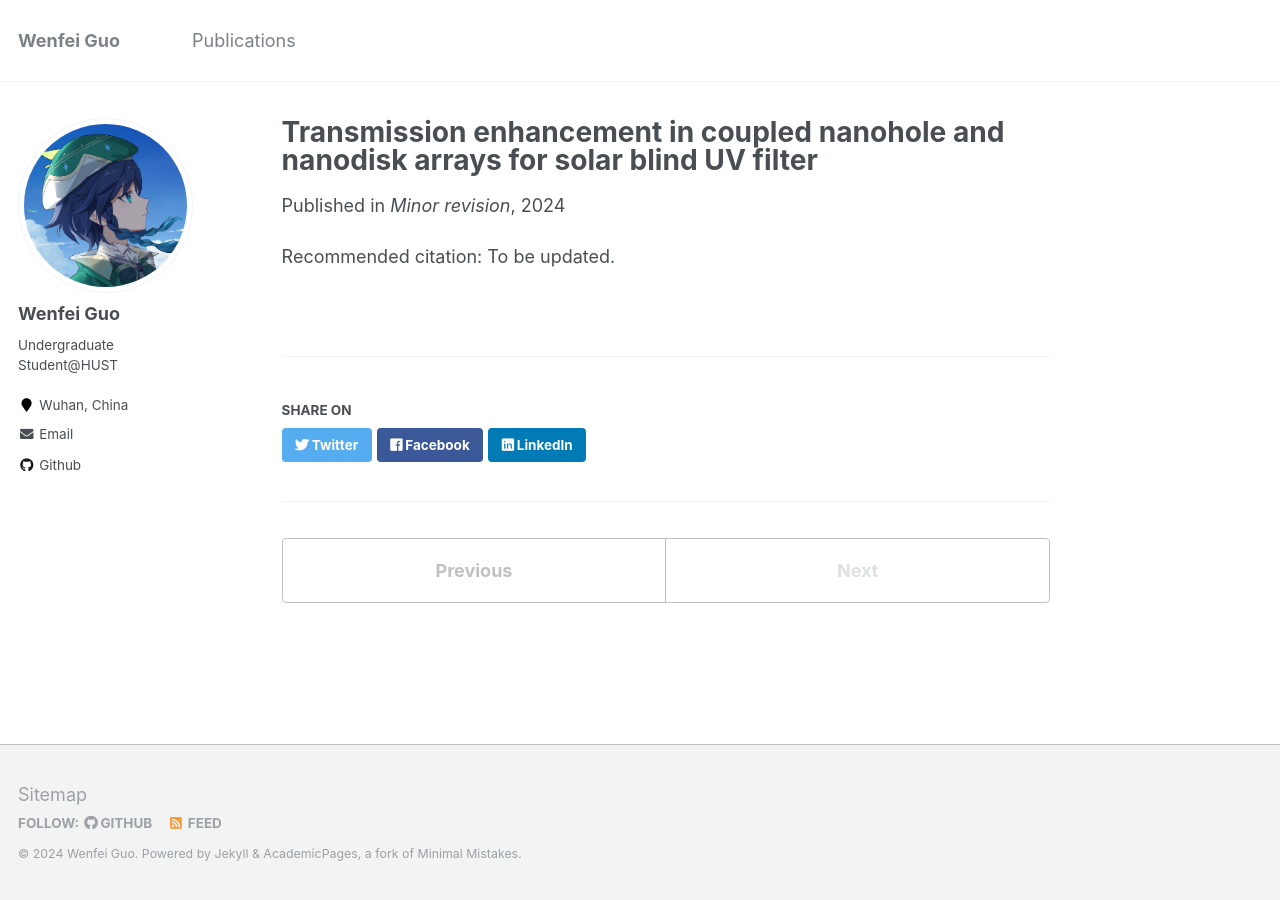
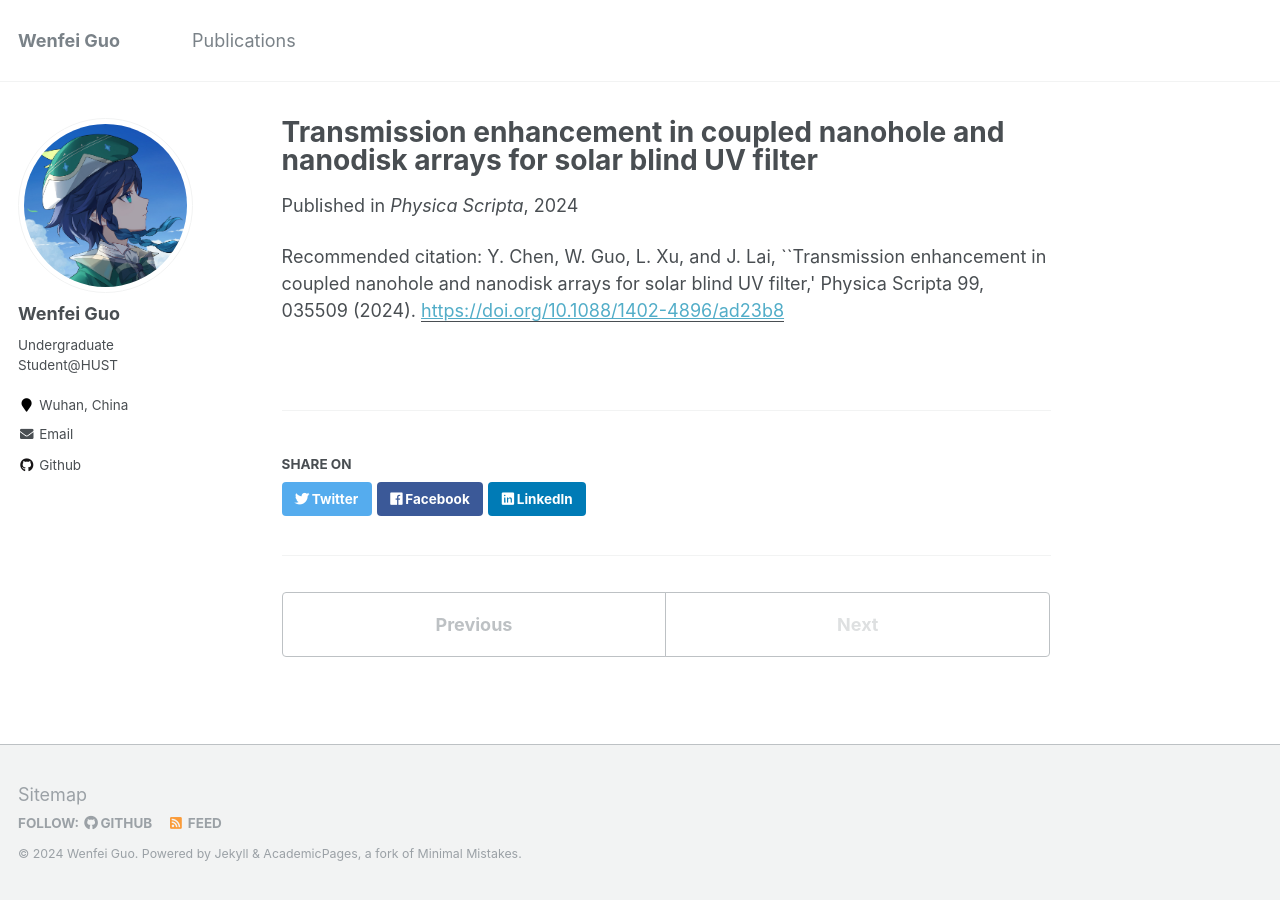
Before and after one commit to cma9cma/cma9cma.github.io, a Jekyll site: the page built from _publications/2015-10-01-paper-title-number-3.md, in a window 1280 px wide. Built offline with Jekyll 4.4.1, drawn with Linux system fonts in a browser that asks for light colours.

Commit message:
Update 2015-10-01-paper-title-number-3.md

```diff
--- a/_publications/2015-10-01-paper-title-number-3.md
+++ b/_publications/2015-10-01-paper-title-number-3.md
@@ -2,10 +2,10 @@
 title: "Transmission enhancement in coupled nanohole and nanodisk arrays for solar blind UV filter"
 collection: publications
 excerpt: ''
-date: 2024-01-05
-venue: 'Minor revision'
-paperurl: ''
-citation: 'To be updated.'
+date: 2024-02-06
+venue: 'Physica Scripta'
+paperurl: 'https://doi.org/10.1088/1402-4896/ad23b8'
+citation: 'Y. Chen, W. Guo, L. Xu, and J. Lai, ``Transmission enhancement in coupled nanohole and nanodisk arrays for solar blind UV filter,'' Physica Scripta 99, 035509 (2024).'
 ---
 <!-- This paper is about the number 3. The number 4 is left for future work.
 
```
